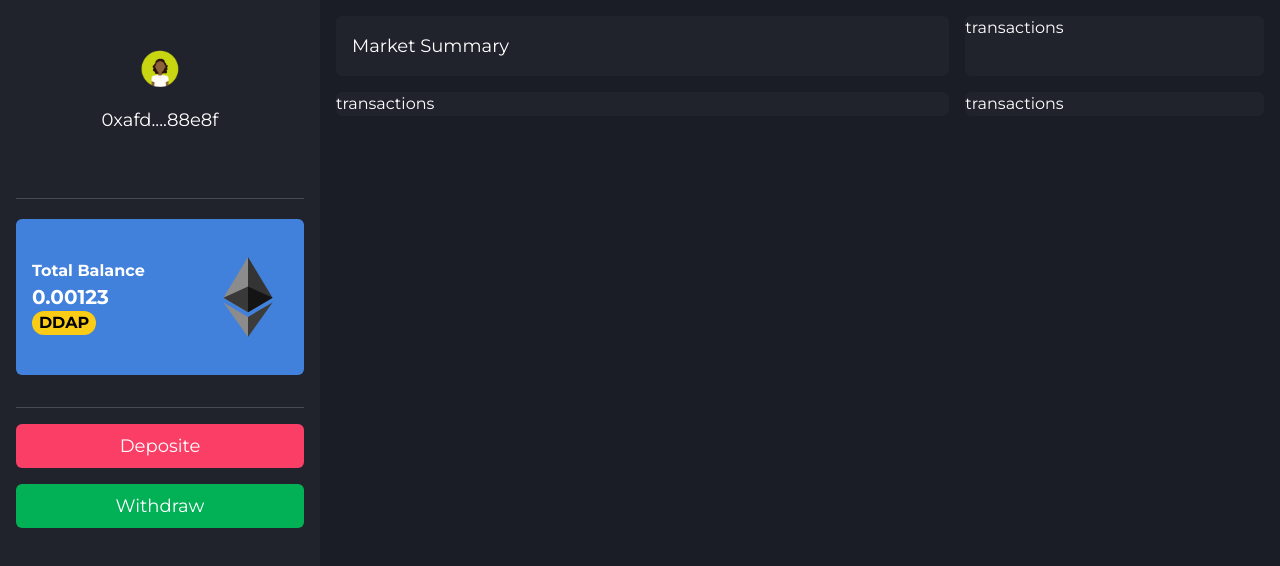
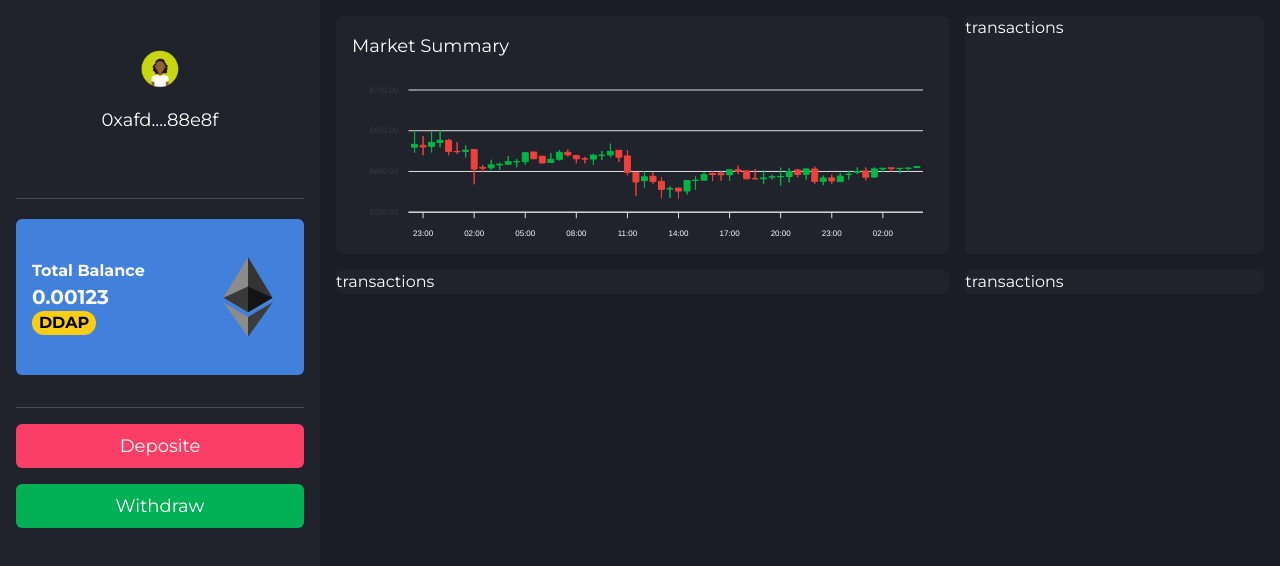
Before and after one commit to Mr-DecodeBlock/Decentralize-Token-Exchange, a React (Create React App) app: page / in a window 1280 px wide. Shown: the top 566 px of the page. Built offline with nearby package versions, Linux system fonts and the light colour scheme.

Commit message:
dex token exchange

```diff
--- a/package.json
+++ b/package.json
@@ -9,7 +9,7 @@
     "@testing-library/jest-dom": "^5.16.3",
     "@testing-library/react": "^12.1.4",
     "@testing-library/user-event": "^13.5.0",
-    "apexcharts": "^3.34.0",
+    "apexcharts": "^3.35.0",
     "chai": "^4.3.6",
     "chai-as-promised": "^7.1.1",
     "ethereum-waffle": "^3.4.4",
@@ -18,6 +18,7 @@
     "lodash": "^4.17.21",
     "moment": "^2.29.1",
     "react": "^17.0.2",
+    "react-apexcharts": "^1.4.0",
     "react-dom": "^17.0.2",
     "react-redux": "^7.2.7",
     "react-scripts": "5.0.0",
--- a/src/App.js
+++ b/src/App.js
@@ -1,7 +1,8 @@
 import avtr from "./avrt-image.png";
 import eth from "./ethereum-eth.svg";
-import ApexCharts from "apexcharts";
+import Chart from "react-apexcharts";
 import "./App.css";
+import { chartOptions, dummyData } from "./components/PriceChartConfig";
 
 export default function App() {
   return (
@@ -44,6 +45,13 @@ export default function App() {
           <div class="grid grid-cols-3 gap-4">
             <div className="bg-[#20232C] p-4 col-span-2 rounded-md text-white">
               <p className="text-lg">Market Summary</p>
+              <Chart
+                options={chartOptions}
+                series={dummyData}
+                type="candlestick"
+                width="100%"
+                height="100%"
+              />
             </div>
             <div className="bg-[#20232C] rounded-md text-white">
               <p>transactions</p>
--- /dev/null
+++ b/src/components/PriceChartConfig.js
@@ -0,0 +1,309 @@
+export const chartOptions = {
+  chart: {
+    animations: { enabled: false },
+    toolbar: { show: false },
+    width: "100px",
+  },
+  tooltip: {
+    enabled: true,
+    theme: false,
+    style: {
+      fontSize: "12px",
+      fontFamily: undefined,
+    },
+    x: {
+      show: false,
+      format: "dd MMM",
+      formatter: undefined,
+    },
+    y: {
+      show: true,
+      title: "price",
+    },
+    marker: {
+      show: false,
+    },
+    items: {
+      display: "flex",
+    },
+    fixed: {
+      enabled: false,
+      position: "topRight",
+      offsetX: 0,
+      offsetY: 0,
+    },
+  },
+  xaxis: {
+    type: "datetime",
+    labels: {
+      show: true,
+      style: {
+        colors: "#fff",
+        fontSize: "8px",
+        cssClass: "apexcharts-xaxis-label",
+      },
+    },
+  },
+  yaxis: {
+    labels: {
+      show: true,
+      minWidth: 0,
+      maxWidth: 160,
+      style: {
+        color: "#fff",
+        fontSize: "8px",
+        cssClass: "apexcharts-yaxis-label",
+      },
+      offsetX: 0,
+      offsetY: 0,
+      rotate: 0,
+    },
+  },
+};
+
+export const dummyData = [
+  {
+    data: [
+      {
+        x: new Date(1538778600000),
+        y: [6629.81, 6650.5, 6623.04, 6633.33],
+      },
+      {
+        x: new Date(1538780400000),
+        y: [6632.01, 6643.59, 6620, 6630.11],
+      },
+      {
+        x: new Date(1538782200000),
+        y: [6630.71, 6648.95, 6623.34, 6635.65],
+      },
+      {
+        x: new Date(1538784000000),
+        y: [6635.65, 6651, 6629.67, 6638.24],
+      },
+      {
+        x: new Date(1538785800000),
+        y: [6638.24, 6640, 6620, 6624.47],
+      },
+      {
+        x: new Date(1538787600000),
+        y: [6624.53, 6636.03, 6621.68, 6624.31],
+      },
+      {
+        x: new Date(1538789400000),
+        y: [6624.61, 6632.2, 6617, 6626.02],
+      },
+      {
+        x: new Date(1538791200000),
+        y: [6627, 6627.62, 6584.22, 6603.02],
+      },
+      {
+        x: new Date(1538793000000),
+        y: [6605, 6608.03, 6598.95, 6604.01],
+      },
+      {
+        x: new Date(1538794800000),
+        y: [6604.5, 6614.4, 6602.26, 6608.02],
+      },
+      {
+        x: new Date(1538796600000),
+        y: [6608.02, 6610.68, 6601.99, 6608.91],
+      },
+      {
+        x: new Date(1538798400000),
+        y: [6608.91, 6618.99, 6608.01, 6612],
+      },
+      {
+        x: new Date(1538800200000),
+        y: [6612, 6615.13, 6605.09, 6612],
+      },
+      {
+        x: new Date(1538802000000),
+        y: [6612, 6624.12, 6608.43, 6622.95],
+      },
+      {
+        x: new Date(1538803800000),
+        y: [6623.91, 6623.91, 6615, 6615.67],
+      },
+      {
+        x: new Date(1538805600000),
+        y: [6618.69, 6618.74, 6610, 6610.4],
+      },
+      {
+        x: new Date(1538807400000),
+        y: [6611, 6622.78, 6610.4, 6614.9],
+      },
+      {
+        x: new Date(1538809200000),
+        y: [6614.9, 6626.2, 6613.33, 6623.45],
+      },
+      {
+        x: new Date(1538811000000),
+        y: [6623.48, 6627, 6618.38, 6620.35],
+      },
+      {
+        x: new Date(1538812800000),
+        y: [6619.43, 6620.35, 6610.05, 6615.53],
+      },
+      {
+        x: new Date(1538814600000),
+        y: [6615.53, 6617.93, 6610, 6615.19],
+      },
+      {
+        x: new Date(1538816400000),
+        y: [6615.19, 6621.6, 6608.2, 6620],
+      },
+      {
+        x: new Date(1538818200000),
+        y: [6619.54, 6625.17, 6614.15, 6620],
+      },
+      {
+        x: new Date(1538820000000),
+        y: [6620.33, 6634.15, 6617.24, 6624.61],
+      },
+      {
+        x: new Date(1538821800000),
+        y: [6625.95, 6626, 6611.66, 6617.58],
+      },
+      {
+        x: new Date(1538823600000),
+        y: [6619, 6625.97, 6595.27, 6598.86],
+      },
+      {
+        x: new Date(1538825400000),
+        y: [6598.86, 6598.88, 6570, 6587.16],
+      },
+      {
+        x: new Date(1538827200000),
+        y: [6588.86, 6600, 6580, 6593.4],
+      },
+      {
+        x: new Date(1538829000000),
+        y: [6593.99, 6598.89, 6585, 6587.81],
+      },
+      {
+        x: new Date(1538830800000),
+        y: [6587.81, 6592.73, 6567.14, 6578],
+      },
+      {
+        x: new Date(1538832600000),
+        y: [6578.35, 6581.72, 6567.39, 6579],
+      },
+      {
+        x: new Date(1538834400000),
+        y: [6579.38, 6580.92, 6566.77, 6575.96],
+      },
+      {
+        x: new Date(1538836200000),
+        y: [6575.96, 6589, 6571.77, 6588.92],
+      },
+      {
+        x: new Date(1538838000000),
+        y: [6588.92, 6594, 6577.55, 6589.22],
+      },
+      {
+        x: new Date(1538839800000),
+        y: [6589.3, 6598.89, 6589.1, 6596.08],
+      },
+      {
+        x: new Date(1538841600000),
+        y: [6597.5, 6600, 6588.39, 6596.25],
+      },
+      {
+        x: new Date(1538843400000),
+        y: [6598.03, 6600, 6588.73, 6595.97],
+      },
+      {
+        x: new Date(1538845200000),
+        y: [6595.97, 6602.01, 6588.17, 6602],
+      },
+      {
+        x: new Date(1538847000000),
+        y: [6602, 6607, 6596.51, 6599.95],
+      },
+      {
+        x: new Date(1538848800000),
+        y: [6600.63, 6601.21, 6590.39, 6591.02],
+      },
+      {
+        x: new Date(1538850600000),
+        y: [6591.02, 6603.08, 6591, 6591],
+      },
+      {
+        x: new Date(1538852400000),
+        y: [6591, 6601.32, 6585, 6592],
+      },
+      {
+        x: new Date(1538854200000),
+        y: [6593.13, 6596.01, 6590, 6593.34],
+      },
+      {
+        x: new Date(1538856000000),
+        y: [6593.34, 6604.76, 6582.63, 6593.86],
+      },
+      {
+        x: new Date(1538857800000),
+        y: [6593.86, 6604.28, 6586.57, 6600.01],
+      },
+      {
+        x: new Date(1538859600000),
+        y: [6601.81, 6603.21, 6592.78, 6596.25],
+      },
+      {
+        x: new Date(1538861400000),
+        y: [6596.25, 6604.2, 6590, 6602.99],
+      },
+      {
+        x: new Date(1538863200000),
+        y: [6602.99, 6606, 6584.99, 6587.81],
+      },
+      {
+        x: new Date(1538865000000),
+        y: [6587.81, 6595, 6583.27, 6591.96],
+      },
+      {
+        x: new Date(1538866800000),
+        y: [6591.97, 6596.07, 6585, 6588.39],
+      },
+      {
+        x: new Date(1538868600000),
+        y: [6587.6, 6598.21, 6587.6, 6594.27],
+      },
+      {
+        x: new Date(1538870400000),
+        y: [6596.44, 6601, 6590, 6596.55],
+      },
+      {
+        x: new Date(1538872200000),
+        y: [6598.91, 6605, 6596.61, 6600.02],
+      },
+      {
+        x: new Date(1538874000000),
+        y: [6600.55, 6605, 6589.14, 6593.01],
+      },
+      {
+        x: new Date(1538875800000),
+        y: [6593.15, 6605, 6592, 6603.06],
+      },
+      {
+        x: new Date(1538877600000),
+        y: [6603.07, 6604.5, 6599.09, 6603.89],
+      },
+      {
+        x: new Date(1538879400000),
+        y: [6604.44, 6604.44, 6600, 6603.5],
+      },
+      {
+        x: new Date(1538881200000),
+        y: [6603.5, 6603.99, 6597.5, 6603.86],
+      },
+      {
+        x: new Date(1538883000000),
+        y: [6603.85, 6605, 6600, 6604.07],
+      },
+      {
+        x: new Date(1538884800000),
+        y: [6604.98, 6606, 6604.07, 6606],
+      },
+    ],
+  },
+];
```
Also changed, not shown: 1 other file (tests, documents, lock files or other folders).
